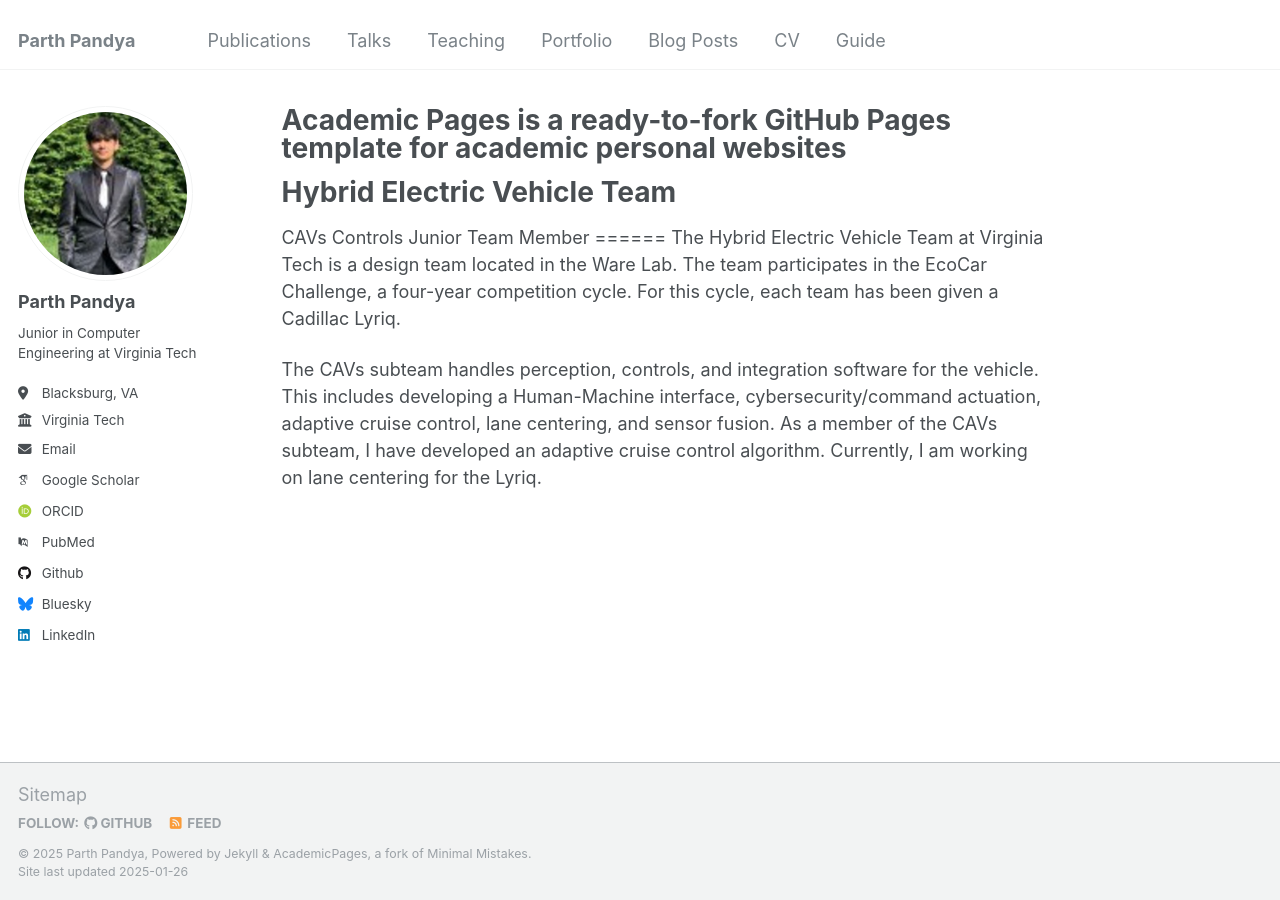
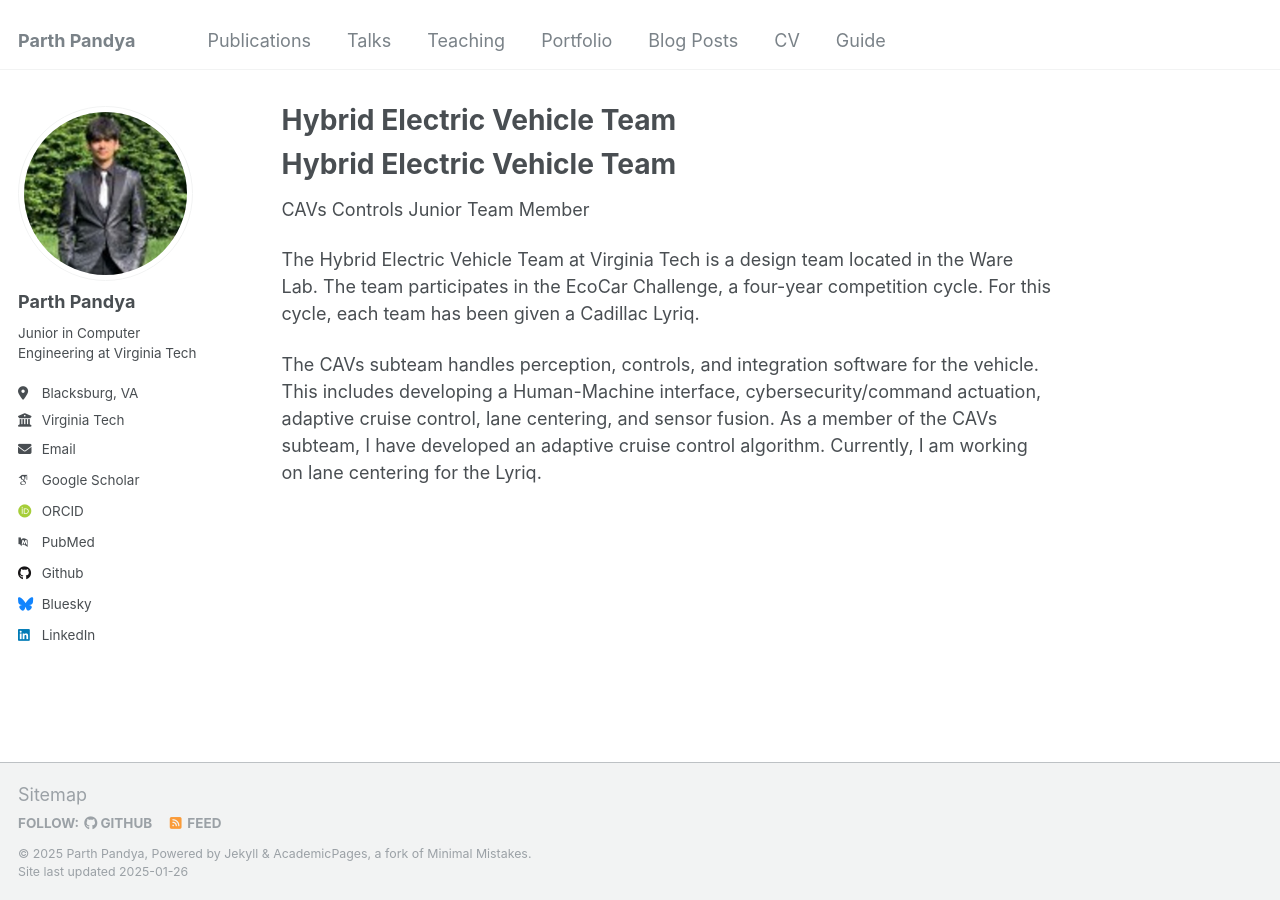
Before and after one commit to ParthPandya16/ParthPandya16.github.io, a Jekyll site: the page built from _pages/about.md, in a window 1280 px wide. Built offline with Jekyll 4.4.1, drawn with Linux system fonts in a browser that asks for light colours; some web fonts are replaced; our own code applies the rules of GitHub Pages for plain Markdown files.

Commit message:
Update about.md

```diff
--- a/_pages/about.md
+++ b/_pages/about.md
@@ -1,6 +1,5 @@
 ---
 permalink: /
-title: "Academic Pages is a ready-to-fork GitHub Pages template for academic personal websites"
 author_profile: true
 redirect_from:
   - /about/
@@ -10,7 +9,7 @@ redirect_from:
 Hybrid Electric Vehicle Team
 ======
 CAVs Controls Junior Team Member
-======
+
 The Hybrid Electric Vehicle Team at Virginia Tech is a design team located in the Ware Lab. The team participates in the EcoCar Challenge, a four-year competition cycle. For this cycle, each team has been given a Cadillac Lyriq.
 
 The CAVs subteam handles perception, controls, and integration software for the vehicle. This includes developing a Human-Machine interface, cybersecurity/command actuation, adaptive cruise control, lane centering, and sensor fusion. As a member of the CAVs subteam, I have developed an adaptive cruise control algorithm. Currently, I am working on lane centering for the Lyriq.
```
